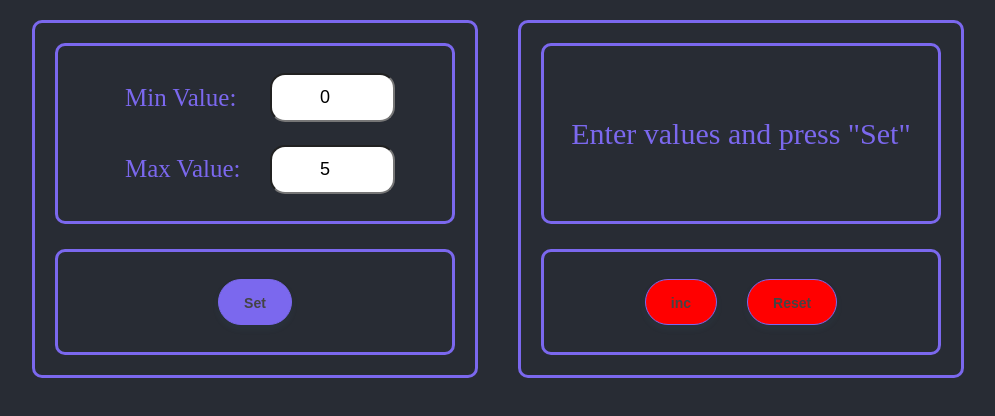
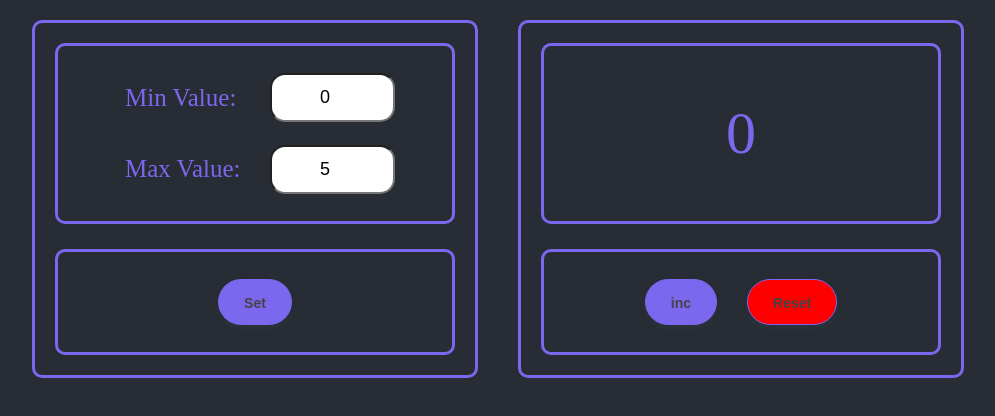
Before and after one commit to Lecser/counter, a React (Create React App) app: page / in a window 1280 px wide. Shown: the top 416 px of the page, without its empty margins (142-1137 px from the left). Built offline with nearby package versions, Linux system fonts and the light colour scheme.

Commit message:
new fixes counter component

```diff
--- a/package.json
+++ b/package.json
@@ -2,6 +2,7 @@
   "name": "microtasks",
   "version": "0.1.0",
   "private": true,
+  "homepage": "https://lecser.github.io/counter/",
   "dependencies": {
     "@testing-library/jest-dom": "^5.14.1",
     "@testing-library/react": "^13.0.0",
@@ -20,7 +21,9 @@
     "start": "react-scripts start",
     "build": "react-scripts build",
     "test": "react-scripts test",
-    "eject": "react-scripts eject"
+    "eject": "react-scripts eject",
+    "predeploy": "npm run build",
+    "deploy": "gh-pages -d build"
   },
   "eslintConfig": {
     "extends": [
--- a/src/components/Counter/Counter.tsx
+++ b/src/components/Counter/Counter.tsx
@@ -26,14 +26,17 @@ export const Counter: FC<CounterPropsType> = ({
   setCounterButtonsDisable,
 }) => {
   useEffect(() => {
-    if (count > 0) {
+    if (count === counterMinValue) {
       setNotice(null);
       setCounterButtonsDisable(false);
     }
   }, [count]);
   useEffect(() => {
-    counterMinValue < count && setCount(0);
-  }, [counterMinValue]);
+    if (count === counterMinValue) {
+      setNotice(null);
+      setCounterButtonsDisable(false);
+    }
+  }, [count]);
 
   const disableReset = count === counterMinValue;
   const disableInc = count === counterMaxValue;
```
